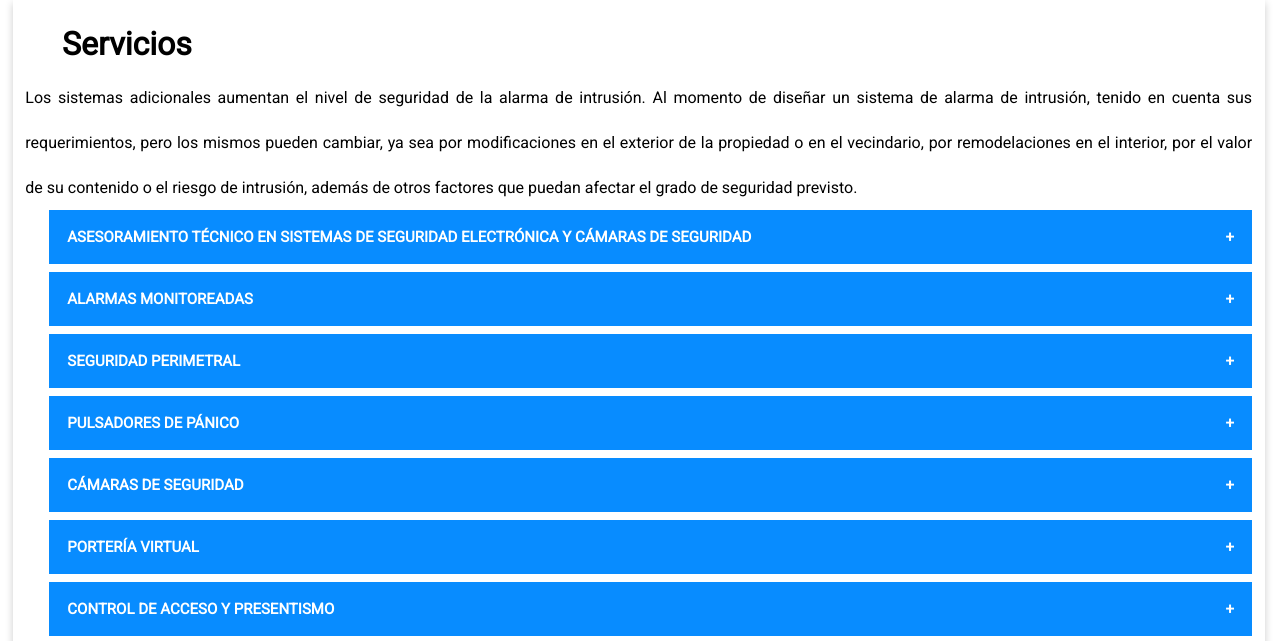
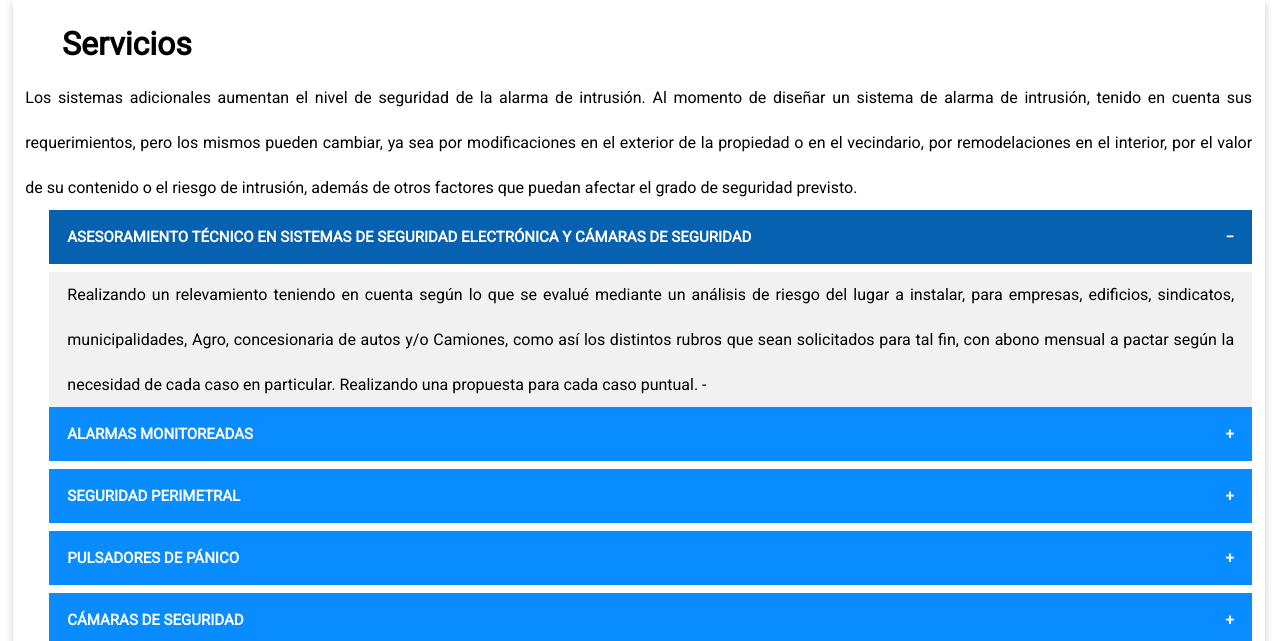
Before and after one commit to Silvanam1/Proyecto-Carlos, a PHP site: page /Proyecto-Carlos/view/pages/servicios.php in a window 1280 px wide. Shown: the part 149-790 px from the top of the page. Run offline with PHP 8.4, Linux system fonts and the light colour scheme; some libraries are stand-ins or nearby versions.

Commit message:
detalles servicios

```diff
--- a/view/pages/servicios.php
+++ b/view/pages/servicios.php
@@ -25,8 +25,8 @@
                         <ul class="lista">
                             <li>
 
-                            <button class="collapsible"><span class="negrita">ASESORAMIENTO TÉCNICO EN SISTEMAS DE SEGURIDAD ELECTRÓNICA Y CÁMARAS DE SEGURIDAD</span></button>
-                            <div class="content">
+                            <button class="collapsible" id="primeroBoton"><span class="negrita">ASESORAMIENTO TÉCNICO EN SISTEMAS DE SEGURIDAD ELECTRÓNICA Y CÁMARAS DE SEGURIDAD</span></button>
+                            <div class="content" id="primeroContenido">
                                 <p class="texto">
                                 Realizando un relevamiento teniendo en cuenta según lo que se evalué mediante un análisis de riesgo
                                 del lugar a instalar, para empresas, edificios, sindicatos, municipalidades, Agro, concesionaria de
@@ -213,12 +213,14 @@
         <script>
             var coll = document.getElementsByClassName("collapsible");
             var i;
-
             for (i = 0; i < coll.length; i++) {
+                if (i==0) {
+                    firstCollapsible(coll[i]);
+                }
                 collapsible(coll);
             }
             function collapsible(coll) {
-                coll[i].addEventListener("click", function() {
+                    coll[i].addEventListener("click", function() {
                     this.classList.toggle("active");
                     var content = this.nextElementSibling;
                     if (content.style.maxHeight){
@@ -228,6 +230,16 @@
                     }
                 });
             }
+            function firstCollapsible(coll) {
+                    coll.classList.toggle("active");
+                    var content = coll.nextElementSibling;
+                    if (content.style.maxHeight){
+                    content.style.maxHeight = null;
+                    } else {
+                    content.style.maxHeight = content.scrollHeight + "px";
+                    }
+            }
+
         </script>
     <?php
     require('../shell/footer.php');
--- a/view/shell/header.php
+++ b/view/shell/header.php
@@ -10,7 +10,7 @@
         <!--<a href="http://localhost/Proyecto-Carlos/index.php"> Index </a>-->
         <a href="http://localhost/Proyecto-Carlos/view/pages/nosotros.php" class="boton"> Nosotros </a>
         <a href="http://localhost/Proyecto-Carlos/view\pages\servicios.php" class="boton"> Servicios </a>
-        <a href="" class="boton"> Clientes </a>
+        <a href="http://localhost/Proyecto-Carlos/view\pages\nuestrosClientes.php" class="boton"> Clientes </a>
         <a href="http://localhost/Proyecto-Carlos/view/pages/contacto.php" class="boton"> Contacto </a>
 
     </nav>
```
Also changed, not shown: view/pages/cartelera.php (deleted, +0 -42 lines), view/pages/nuestrosClientes.php (added, +42 -0 lines), 1 other file.
